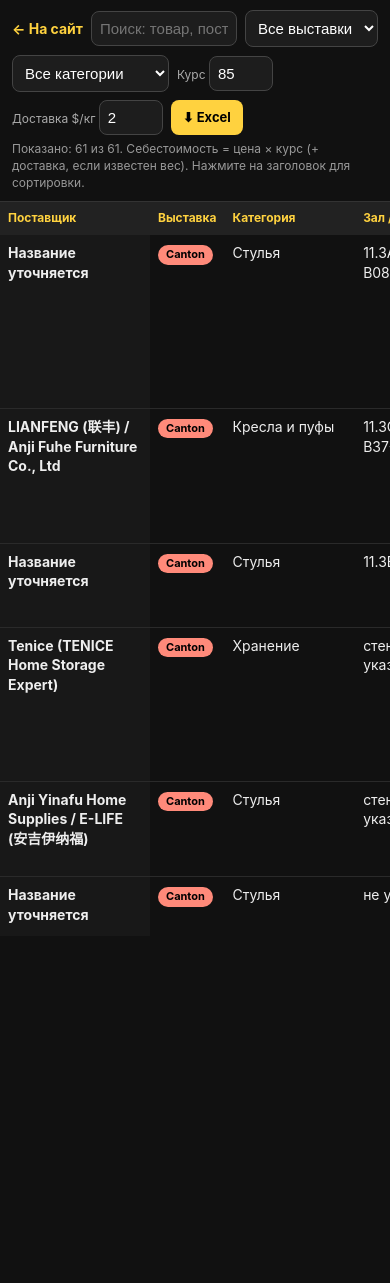
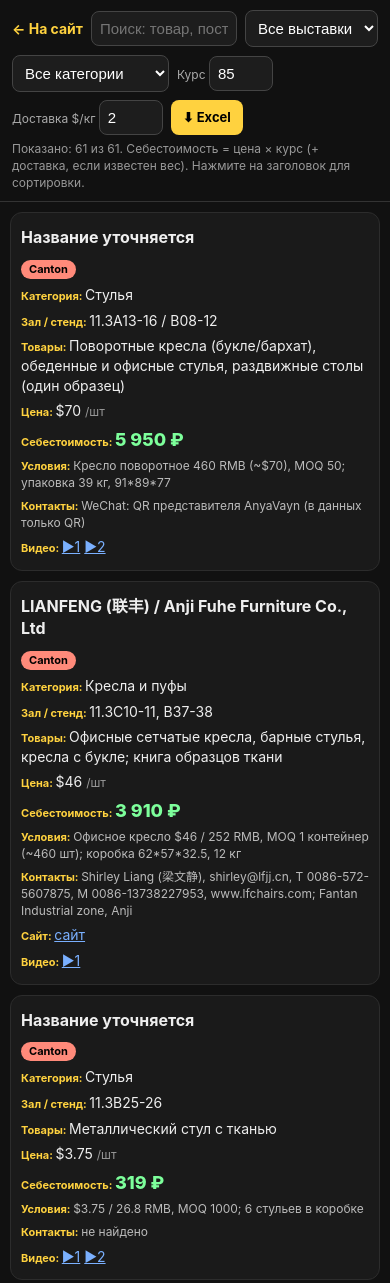
Before and after one commit to ProstoHome/ch26-razvedka-x7k2, a plain HTML site: page table.html in a window 390 px wide. Shown: the top 1283 px of the page. Before the commit the page ends 936 px from the top, so only its background shows below. Drawn offline with Linux system fonts and the light colour scheme.

Commit message:
table mobile

```diff
--- a/table.html
+++ b/table.html
@@ -17,6 +17,12 @@ tr:hover td{background:#1c1c1c}
 .cost{font-weight:800;color:#7dff9b;white-space:nowrap}.mut{color:#999;font-size:12px}
 td a{color:#7ab0ff}.small{font-size:12px;color:#bbb}
 .c{max-width:260px}
+@media(max-width:700px){table,tbody,tr,td{display:block;min-width:0!important;width:auto}thead{display:none}.wrap{max-height:none;overflow:visible}
+tr{background:#1a1a1a;margin:10px;border-radius:12px;padding:10px;border:1px solid #2c2c2c}
+td,td:first-child{position:static;max-width:none;border:0;padding:3px 0;background:none!important;min-width:0}
+td:first-child{font-size:16px;padding-bottom:6px}td.c{max-width:none}
+td:nth-child(n+3):before{content:attr(data-l)": ";color:#ffd23f;font-size:11px;font-weight:700}
+td:nth-child(2){display:inline-block}td:nth-child(7){font-size:18px}td:empty{display:none}}
 </style></head><body>
 <header><div class="r1"><a class="back" href="./">← На сайт</a><input class="s" id="q" placeholder="Поиск: товар, поставщик, зал…">
 <select id="f"><option value="">Все выставки</option><option>Canton</option><option>CIFF</option></select><select id="c"><option value="">Все категории</option></select>
@@ -33,10 +39,10 @@ function draw(){const q=$('q').value.toLowerCase(),f=$('f').value,c=$('c').value
 let L=D.filter(x=>(!f||x.fair==f)&&(!c||x.cat==c)&&(!q||JSON.stringify(x).toLowerCase().includes(q)));
 if(sk)L.sort((a,b)=>{let u=sk=='cost'?cost(a):a[sk],v=sk=='cost'?cost(b):b[sk];if(u==null)return 1;if(v==null)return -1;return (u>v?1:u<v?-1:0)*sd});
 $('cnt').textContent='Показано: '+L.length+' из '+D.length+'. Себестоимость = цена × курс'+' (+ доставка, если известен вес). Нажмите на заголовок для сортировки.';
-$('b').innerHTML=L.map(x=>{const k=cost(x);const nm=x.name.startsWith('уточнить')?'Название уточняется':x.name;
+$('b').innerHTML=(L=>L)(L).map(x=>{const k=cost(x);const nm=x.name.startsWith('уточнить')?'Название уточняется':x.name;
 let s=x.site?'<a target=_blank href="'+(x.site.startsWith('http')?x.site:'https://'+x.site)+'">сайт</a>':'';
 let v=(x.vids||[]).map((u,i)=>'<a target=_blank href="'+u+'">▶'+(i+1)+'</a>').join(' ');
-return '<tr><td><b>'+e(nm)+'</b></td><td><span class="p '+x.fair+'">'+x.fair+'</span></td><td>'+e(x.cat)+'</td><td>'+e(x.stand)+'</td><td class="c">'+e(x.prod)+'</td><td>'+(x.usd?'$'+x.usd+' <span class=mut>/'+e(x.unit)+'</span>':'—')+'</td><td class="cost">'+(k?k.toLocaleString('ru')+' ₽':'—')+'</td><td class="c small">'+e(x.price)+'</td><td class="c small">'+e(x.contacts)+'</td><td>'+s+'</td><td>'+v+'</td></tr>'}).join('')}
+const Lb=['', '', 'Категория', 'Зал / стенд', 'Товары', 'Цена', 'Себестоимость', 'Условия', 'Контакты', 'Сайт', 'Видео'];return '<tr><td><b>'+e(nm)+'</b></td><td><span class="p '+x.fair+'">'+x.fair+'</span></td><td>'+e(x.cat)+'</td><td>'+e(x.stand)+'</td><td class="c">'+e(x.prod)+'</td><td>'+(x.usd?'$'+x.usd+' <span class=mut>/'+e(x.unit)+'</span>':'—')+'</td><td class="cost">'+(k?k.toLocaleString('ru')+' ₽':'—')+'</td><td class="c small">'+e(x.price)+'</td><td class="c small">'+e(x.contacts)+'</td><td>'+s+'</td><td>'+v+'</td></tr>'}).join('');document.querySelectorAll('#b tr').forEach(r=>r.querySelectorAll('td').forEach((t,i)=>{t.dataset.l=['','','Категория','Зал / стенд','Товары','Цена','Себестоимость','Условия','Контакты','Сайт','Видео'][i];if(i>=9&&!t.textContent.trim())t.style.display='none'}))}
 ['q','f','c','rate','ship'].forEach(i=>$(i).addEventListener('input',draw));
 document.querySelectorAll('th[data-k]').forEach(t=>t.onclick=()=>{const k=t.dataset.k;sd=sk==k?-sd:1;sk=k;draw()});
 draw();
```
